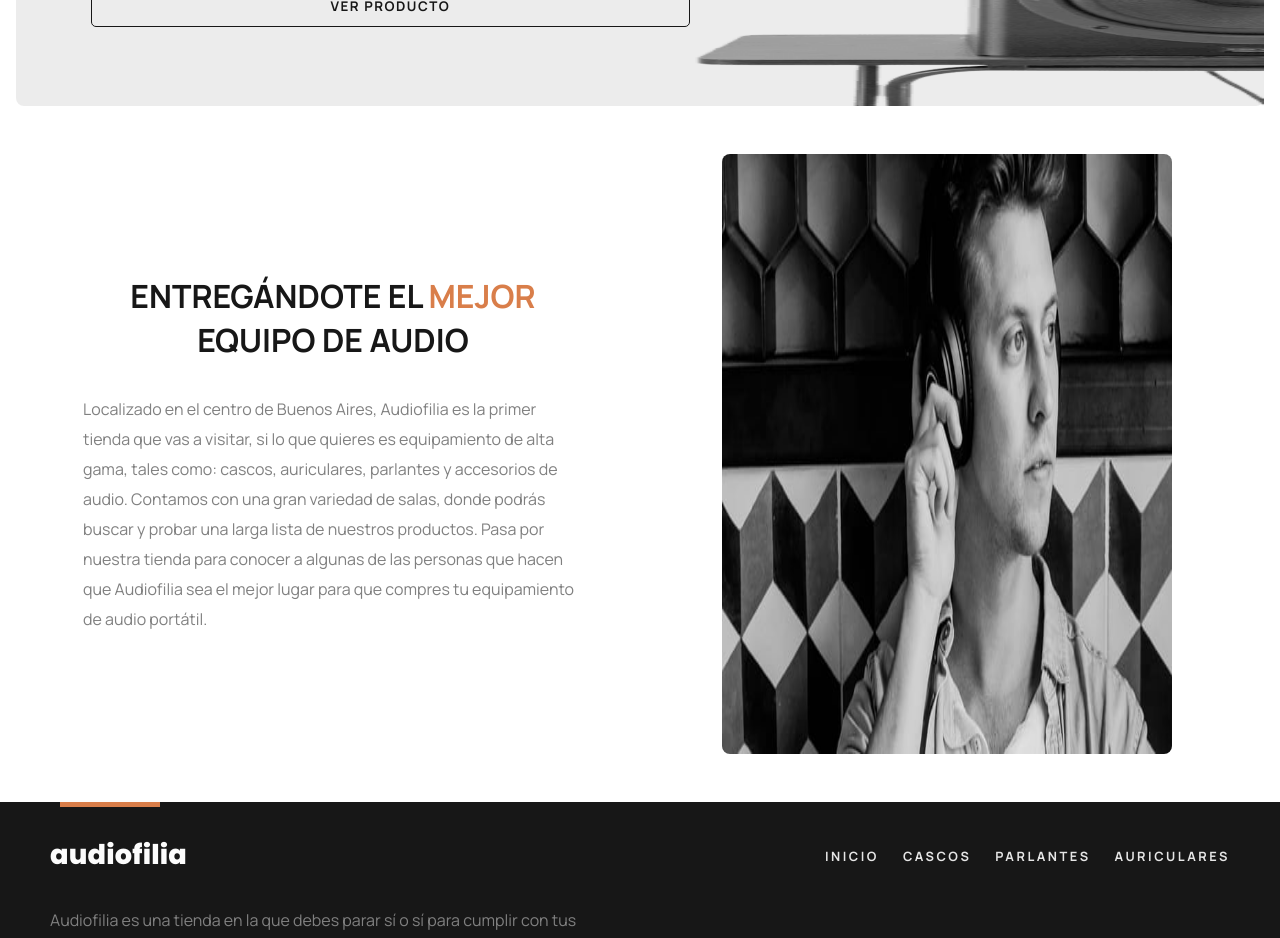
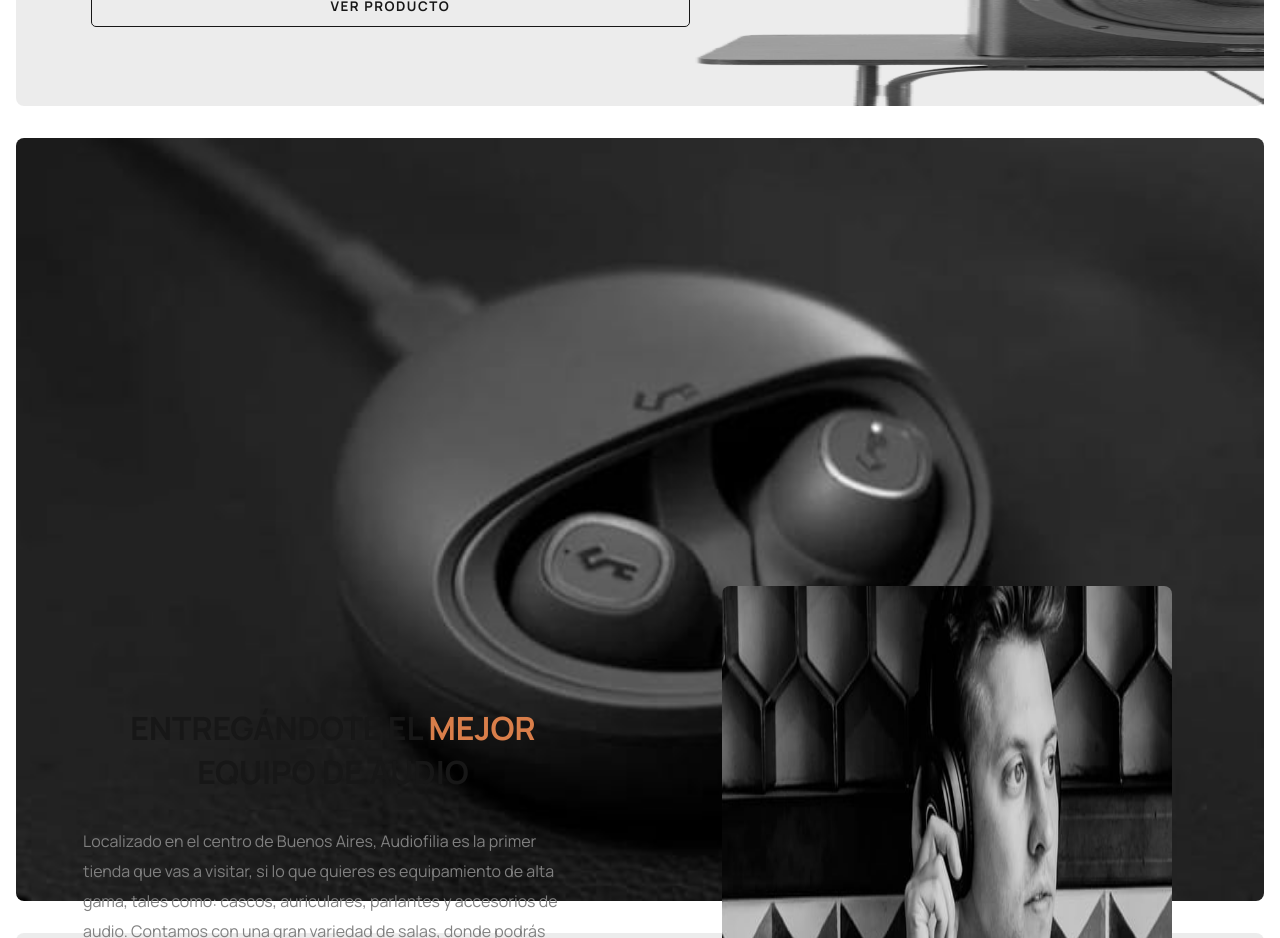
Before and after one commit to Fede-Baleyron/audiophile-store, a React (Vite) app: page / in a window 1280 px wide. Shown: the part 1840-2778 px from the top of the page. Built offline with nearby package versions, Linux system fonts and the light colour scheme.

Commit message:
Create YX1 Card
-create yx1 card
-add yx1 card styles

```diff
--- a/src/modules/pages/home/Main.tsx
+++ b/src/modules/pages/home/Main.tsx
@@ -1,5 +1,6 @@
 import { CategoryCard } from './components/CategoryCard'
 import { HeroSection } from './components/HeroSection'
+import { YX1Card } from './components/YX1Card'
 import { ZX7Card } from './components/ZX7Card'
 import { ZX9Card } from './components/ZX9Card'
 import './styles/home.css'
@@ -30,6 +31,7 @@
       <section className='popular-section'>
         <ZX9Card />
         <ZX7Card />
+        <YX1Card />
       </section>
     </>
   )
--- /dev/null
+++ b/src/modules/pages/home/components/YX1Card.tsx
@@ -0,0 +1,17 @@
+import { Button } from '../../../shared/Button'
+import { homeImagesRoute } from '../../../helpers/imagesRoutes'
+
+export const YX1Card = () => {
+  return (
+    <section className='yx1-card-wrapper'>
+      <img
+        src={`${homeImagesRoute}/earphones-yx1-mobile.jpg`}
+        alt='image auriculares yx1'
+      />
+      <article className='yx1-card-info'>
+        <h4>AURICULARES YX1</h4>
+        <Button text='VER PRODUCTO' type='secondary' />
+      </article>
+    </section>
+  )
+}
--- a/src/modules/pages/home/styles/popular-cards-styles.css
+++ b/src/modules/pages/home/styles/popular-cards-styles.css
@@ -91,3 +91,37 @@
   font-weight: 600;
   background: transparent;
 }
+
+.yx1-card-wrapper {
+  display: grid;
+  grid-template-rows: repeat(2, 1fr);
+  row-gap: 2rem;
+  width: 100%;
+  height: 400px;
+  margin-top: 2rem;
+  padding-inline: 1rem;
+}
+.yx1-card-info {
+  display: flex;
+  flex-flow: column wrap;
+  justify-content: center;
+  row-gap: 1.5rem;
+  width: 100%;
+  padding: 1.3rem;
+  background: hsla(0, 0%, 50%, .15);
+  border-radius: 8px;
+}
+.yx1-card-wrapper > img {
+  width: 100%;
+  border-radius: 8px;
+}
+.yx1-card-info > h4 {
+  color: var(--neutral-dark);
+  font-size: 1.5rem;
+  letter-spacing: 1.3px;
+}
+.yx1-card-info > button {
+  width: max-content;
+  font-weight: 600;
+  background: transparent;
+}
```
